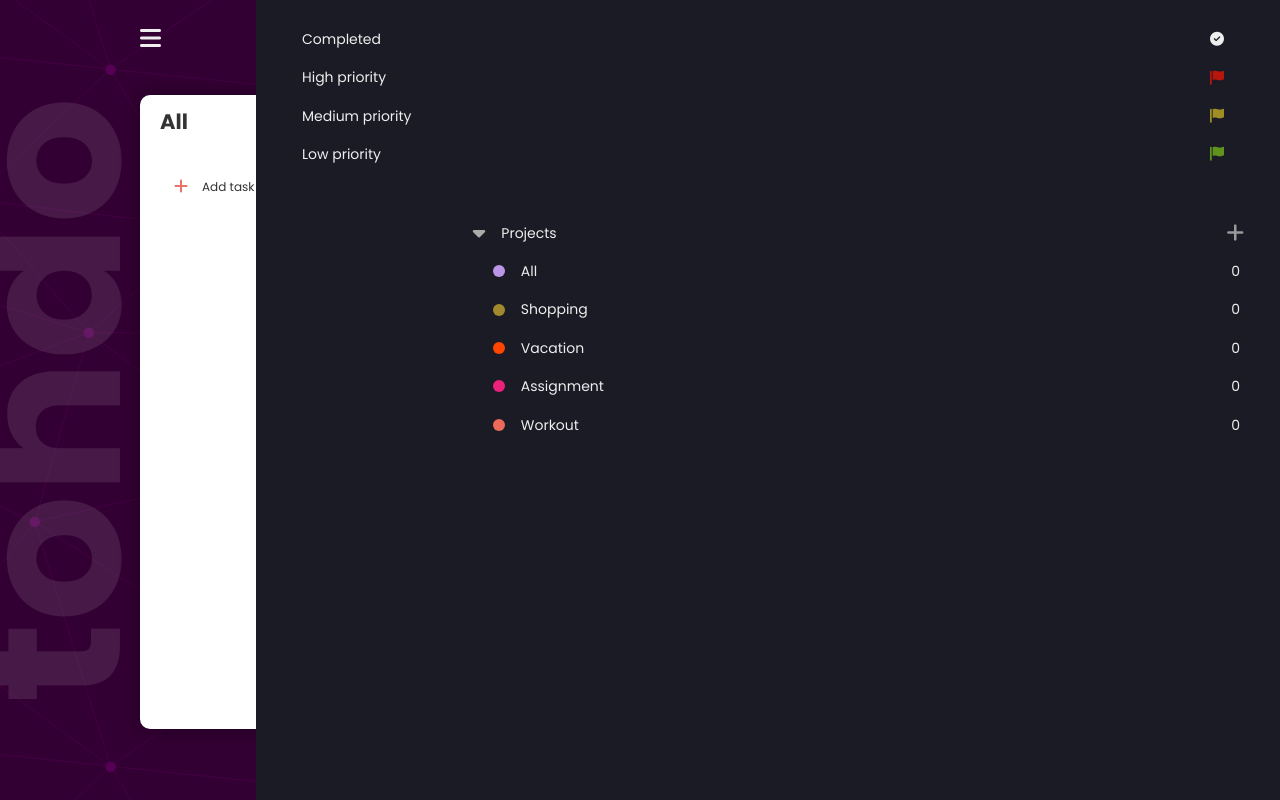
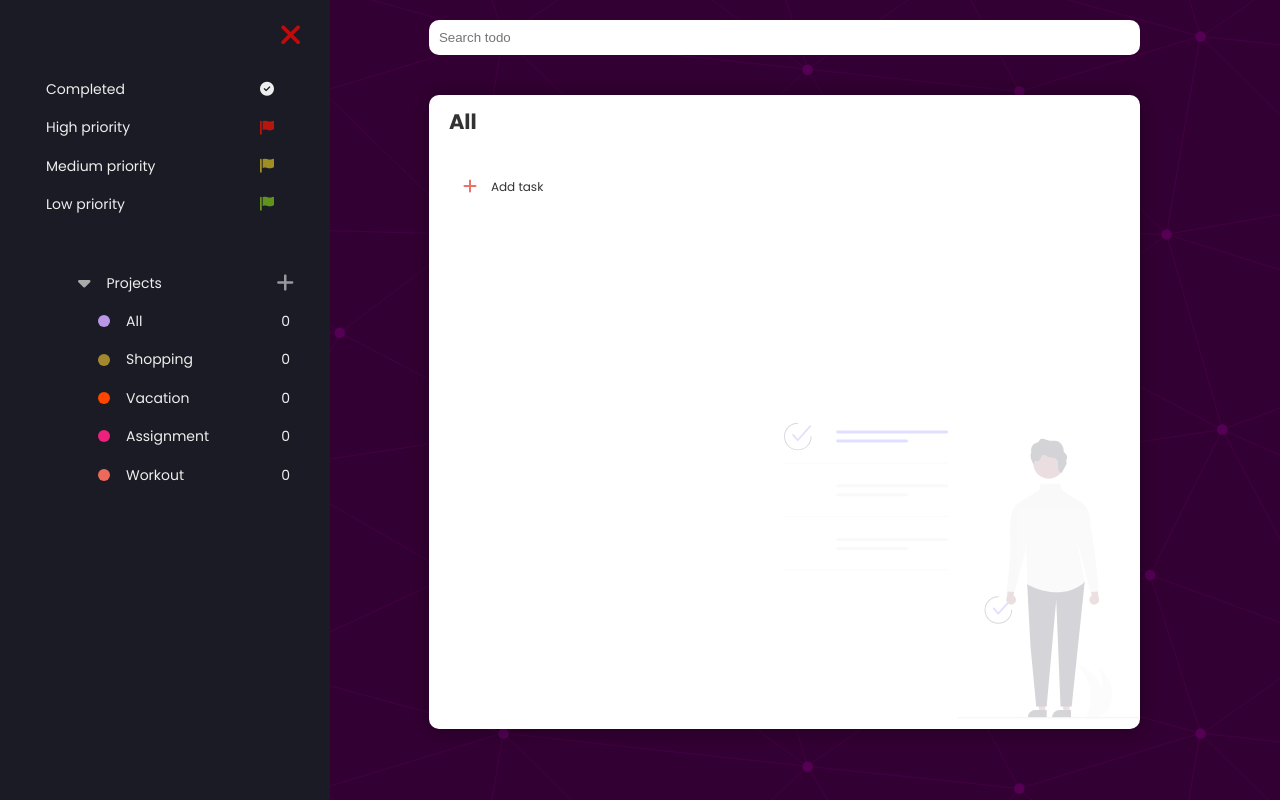
Before and after one commit to iqbalkang225/iqbal-kang-225-tohdo, a plain HTML site: page index.html in a window 1280 px wide. Both pictures are taken after a click on the icon 150 px from the left and 37 px from the top of the page. Drawn offline with Linux system fonts and the light colour scheme.

Commit message:
added navigation close button

```diff
--- a/index.html
+++ b/index.html
@@ -36,6 +36,9 @@
       <nav class="navigation hide-element">
         <!-- Filtering Options -->
         <ul class="filters">
+          <div class="close-icon hide-element">
+            <i class="fa-solid fa-close"></i>
+          </div>
           <li class="filter" data-filter="completed" data-title="completed tasks">
             <span class="filter-name">Completed</span>
             <i class="fa-solid fa-circle-check completed-icon"></i>
--- a/script.js
+++ b/script.js
@@ -14,6 +14,7 @@ const selectedColorEl = document.querySelector('.selected-project-color');
 const searchEl = document.querySelector('.search-box');
 const priorityEl = document.querySelector('.priority');
 const hamburgerIcon = document.querySelector('.icons > *:first-child');
+const closeIcon = document.querySelector('.close-icon');
 const selectedProjectTitle = document.querySelector('.selected-project-title');
 const filtersEl = document.querySelector('.filters');
 
@@ -79,6 +80,10 @@ class App {
     });
 
     hamburgerIcon.addEventListener('click', () => {
+      this.toggleNav();
+    });
+
+    closeIcon.addEventListener('click', () => {
       this.toggleNav();
     });
 
@@ -451,9 +456,10 @@ class App {
 
   toggleNav() {
     const navigation = document.querySelector('.navigation');
-    const container = document.querySelector('.container');
+    // const container = document.querySelector('.close-icon');
 
     navigation.classList.toggle('hide-element');
+    closeIcon.classList.toggle('hide-element');
     navigation.classList.toggle('expanded');
   }
 
--- a/styles.css
+++ b/styles.css
@@ -60,15 +60,31 @@ body {
   opacity: 0.1;
 }
 
+.close-icon {
+  color: rgb(190, 11, 11);
+  font-size: 3rem;
+  display: flex;
+  justify-content: end;
+  margin: 0 1rem 2rem;
+}
+
+.close-icon > i {
+  cursor: pointer;
+}
+
+.close-icon > i:hover {
+  color: red;
+}
+
 .expanded {
   position: absolute;
-  right: 0;
+  left: 0;
   top: 0;
-  left: 20%;
   bottom: 0;
   background-color: var(--color-primary);
   z-index: 2;
   padding: 2rem;
+  width: 330px;
 }
 
 /* Popups */
@@ -624,6 +640,7 @@ body {
   .main {
     align-self: stretch;
     padding: 2rem;
+    grid-column: 2/-1;
   }
 }
 
```
